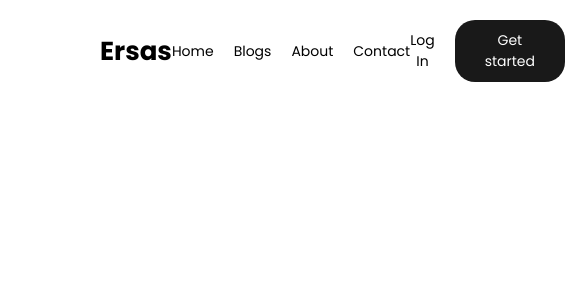
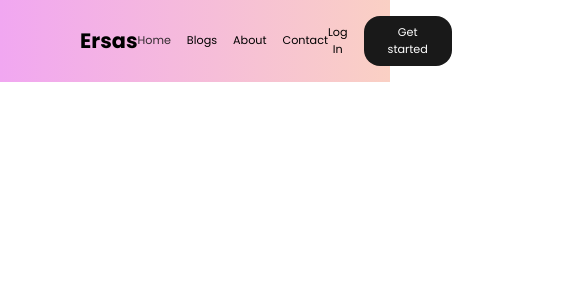
Before and after one commit to Natnael772/ersas, a React (Create React App) app in the folder client/: page / in a window 390 px wide. In both pictures the pointer is over the link "Home". Shown: the top 300 px of the page, 565 px wide, since content can reach past the window. Built offline with nearby package versions, Linux system fonts and the light colour scheme.

Commit message:
Styling Nav for tablet

```diff
--- a/client/src/components/Nav/Nav.css
+++ b/client/src/components/Nav/Nav.css
@@ -20,7 +20,10 @@ li a {
   display: flex;
   align-items: center;
   justify-content: space-between;
+  background-image: linear-gradient(to right, #f1a7f1, #fad0c4);
+  /* background-image: linear-gradient(to right, #e5bdf6, #d8dede); */
 }
+
 .nav-logo {
   font-size: 2.6rem;
   font-weight: 700;
@@ -34,6 +37,10 @@ li a {
 .nav-links {
   font-size: 1.4rem;
 }
+.nav-links:hover {
+  color: #191919e1;
+  transition: 0.2s ease-in-out;
+}
 .nav-buttons-container {
   display: flex;
   align-items: center;
@@ -43,6 +50,10 @@ li a {
 
 .btn-login {
   font-size: 1.4rem;
+}
+.btn-login:hover {
+  color: #191919e1;
+  transition: 0.2s ease-in-out;
 }
 .btn-signup {
   font-size: 1.4rem;
@@ -55,3 +66,16 @@ li a {
 .btn-signup:hover {
   background-color: #000;
 }
+
+/* Tablet */
+@media (max-width: 800px) and (min-width: 660px) {
+  html {
+    font-size: 9px;
+  }
+}
+/* Mobile  */
+@media (max-width: 660px) {
+  html {
+    font-size: 8px;
+  }
+}
```
